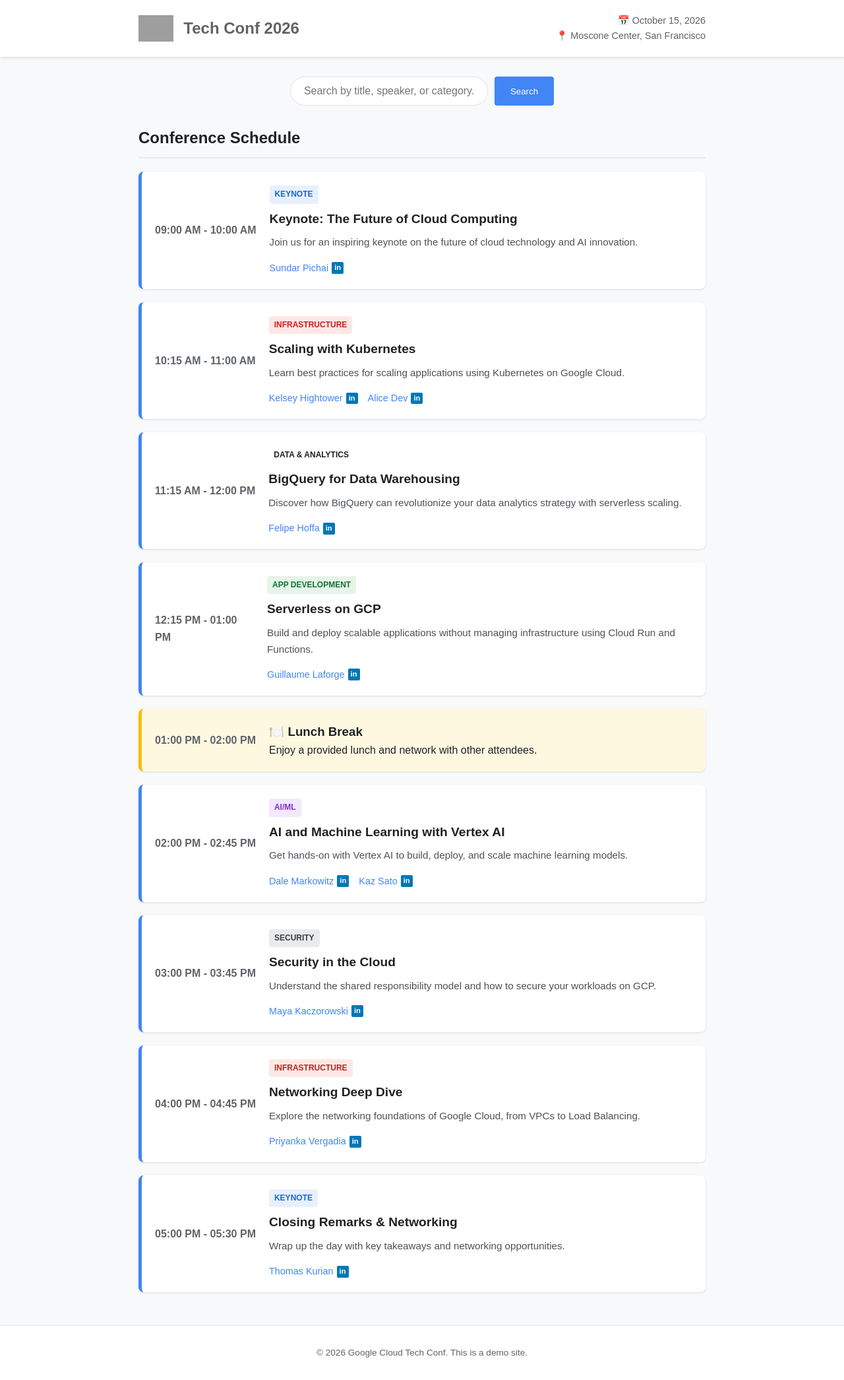
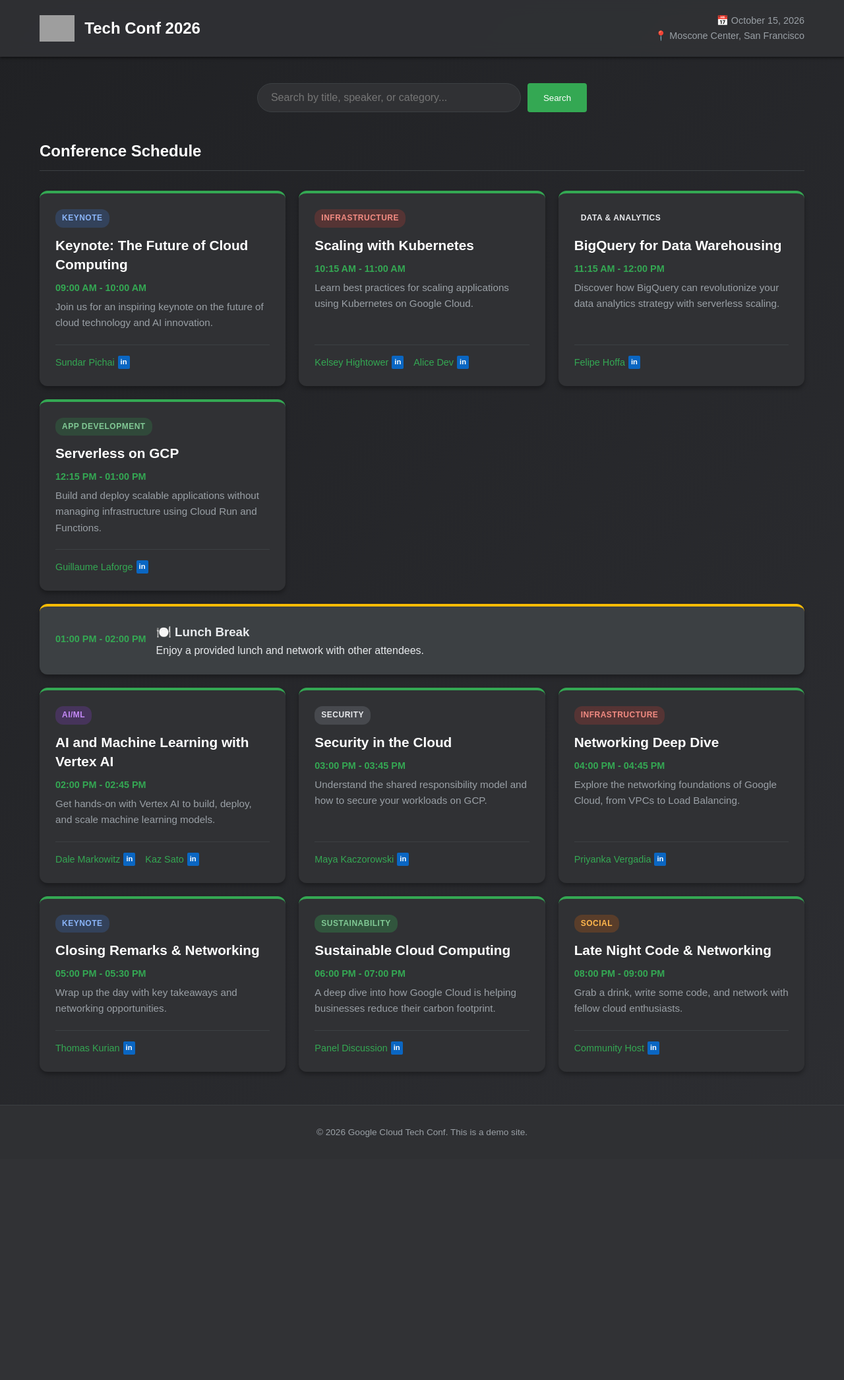
Before and after one commit to ChristopherJ78/google_cloud_conf, a Flask app: page / in a window 1280 px wide. Shown: the whole page at 66% size. After the commit the page ends 1723 px from the top, so only its background shows below. Run offline with Flask 3, Linux system fonts and the light colour scheme; some web fonts are replaced; grey boxes are pictures that could not be loaded.

Commit message:
Cambio dos

```diff
--- a/app.py
+++ b/app.py
@@ -87,6 +87,26 @@ TALKS = [
         "category": "Keynote",
         "description": "Wrap up the day with key takeaways and networking opportunities.",
         "time": "05:00 PM - 05:30 PM"
+    },
+    {
+        "id": 9,
+        "title": "Sustainable Cloud Computing",
+        "speakers": [
+            {"first_name": "Panel", "last_name": "Discussion", "linkedin": "#"}
+        ],
+        "category": "Sustainability",
+        "description": "A deep dive into how Google Cloud is helping businesses reduce their carbon footprint.",
+        "time": "06:00 PM - 07:00 PM"
+    },
+    {
+        "id": 10,
+        "title": "Late Night Code & Networking",
+        "speakers": [
+            {"first_name": "Community", "last_name": "Host", "linkedin": "#"}
+        ],
+        "category": "Social",
+        "description": "Grab a drink, write some code, and network with fellow cloud enthusiasts.",
+        "time": "08:00 PM - 09:00 PM"
     }
 ]
 
--- a/static/css/style.css
+++ b/static/css/style.css
@@ -1,13 +1,18 @@
 :root {
-    --google-blue: #4285F4;
+    --google-blue: #34A853;
+    /* Green */
     --google-red: #EA4335;
     --google-yellow: #FBBC05;
     --google-green: #34A853;
-    --google-grey: #5f6368;
-    --bg-color: #f8f9fa;
-    --card-bg: #ffffff;
-    --text-color: #202124;
-    --heading-color: #202124;
+    --google-grey: #9aa0a6;
+    --bg-color: #202124;
+    /* Dark Background */
+    --card-bg: #303134;
+    /* Dark Card */
+    --text-color: #e8eaed;
+    /* Light Text */
+    --heading-color: #ffffff;
+    --border-color: #3c4043;
 }
 
 * {
@@ -19,24 +24,28 @@
 body {
     font-family: 'Google Sans', sans-serif;
     background-color: var(--bg-color);
+    background-image: linear-gradient(135deg, #202124 0%, #2d2e32 100%);
     color: var(--text-color);
     line-height: 1.6;
+    min-height: 100vh;
 }
 
 .container {
-    max-width: 900px;
+    max-width: 1200px;
+    /* Increased max-width for grid */
     margin: 0 auto;
     padding: 0 20px;
 }
 
 /* Header */
 header {
-    background-color: var(--card-bg);
-    box-shadow: 0 2px 4px rgba(0, 0, 0, 0.1);
+    background-color: rgba(48, 49, 52, 0.95);
+    box-shadow: 0 2px 4px rgba(0, 0, 0, 0.5);
     padding: 20px 0;
     position: sticky;
     top: 0;
     z-index: 100;
+    backdrop-filter: blur(10px);
 }
 
 header .container {
@@ -57,7 +66,7 @@ header .container {
 
 .logo h1 {
     font-size: 1.5rem;
-    color: var(--google-grey);
+    color: var(--heading-color);
 }
 
 .date-location {
@@ -68,7 +77,7 @@ header .container {
 
 /* Search Section */
 .search-section {
-    margin: 30px 0;
+    margin: 40px 0;
     text-align: center;
 }
 
@@ -80,16 +89,19 @@ header .container {
 
 input[type="text"] {
     padding: 12px 20px;
-    border: 1px solid #dfe1e5;
+    background-color: var(--card-bg);
+    border: 1px solid var(--border-color);
     border-radius: 24px;
-    width: 300px;
+    width: 400px;
     font-size: 1rem;
     outline: none;
-    transition: box-shadow 0.2s;
+    color: var(--text-color);
+    transition: box-shadow 0.2s, border-color 0.2s;
 }
 
 input[type="text"]:focus {
-    box-shadow: 0 1px 6px rgba(32, 33, 36, 0.28);
+    box-shadow: 0 1px 6px rgba(0, 0, 0, 0.5);
+    border-color: var(--google-blue);
 }
 
 button {
@@ -104,7 +116,7 @@ button {
 }
 
 button:hover {
-    background-color: #3367d6;
+    background-color: #1e8e3e;
 }
 
 .clear-search {
@@ -117,15 +129,16 @@ button:hover {
 
 /* Schedule */
 .schedule h2 {
-    margin-bottom: 20px;
+    margin-bottom: 30px;
     color: var(--heading-color);
-    border-bottom: 2px solid #e8eaed;
+    border-bottom: 1px solid var(--border-color);
     padding-bottom: 10px;
 }
 
+/* Grid Layout */
 .timeline {
-    display: flex;
-    flex-direction: column;
+    display: grid;
+    grid-template-columns: repeat(auto-fit, minmax(300px, 1fr));
     gap: 20px;
     margin-bottom: 50px;
 }
@@ -133,98 +146,123 @@ button:hover {
 .talk-card,
 .lunch-break {
     background-color: var(--card-bg);
-    border-radius: 8px;
-    padding: 20px;
-    box-shadow: 0 1px 3px rgba(0, 0, 0, 0.12);
+    border-radius: 12px;
+    padding: 24px;
+    box-shadow: 0 4px 6px rgba(0, 0, 0, 0.3);
     display: flex;
-    gap: 20px;
-    border-left: 5px solid transparent;
-    transition: transform 0.2s;
+    flex-direction: column;
+    /* Stack content vertically in cards */
+    gap: 15px;
+    border-top: 4px solid var(--google-blue);
+    /* Top border instead of left */
+    border-left: none;
+    transition: transform 0.2s, box-shadow 0.2s;
 }
 
 .talk-card:hover {
-    transform: translateY(-2px);
-    box-shadow: 0 4px 6px rgba(0, 0, 0, 0.12);
+    transform: translateY(-5px);
+    box-shadow: 0 8px 12px rgba(0, 0, 0, 0.4);
+}
+
+/* Lunch Break needs to span full width or stand out */
+.lunch-break {
+    grid-column: 1 / -1;
+    /* Span all columns */
+    background-color: #3c4043;
+    /* Slightly lighter/different for distinction */
+    border-top-color: var(--google-yellow);
+    flex-direction: row;
+    align-items: center;
 }
 
 /* Category Colors */
 .tag-keynote {
-    background-color: #e8f0fe;
-    color: #1967d2;
+    background-color: rgba(66, 133, 244, 0.2);
+    color: #8ab4f8;
 }
 
 .tag-infrastructure {
-    background-color: #fce8e6;
-    color: #c5221f;
+    background-color: rgba(234, 67, 53, 0.2);
+    color: #f28b82;
 }
 
 .tag-data-analytics {
-    background-color: #fef7e0;
-    color: #ea8600;
+    background-color: rgba(251, 188, 5, 0.2);
+    color: #fdd663;
 }
 
 .tag-app-development {
-    background-color: #e6f4ea;
-    color: #137333;
+    background-color: rgba(52, 168, 83, 0.2);
+    color: #81c995;
 }
 
 .tag-aiml {
-    background-color: #f3e8fd;
-    color: #8430ce;
+    background-color: rgba(161, 66, 244, 0.2);
+    color: #c58af9;
 }
 
 .tag-security {
-    background-color: #e8eaed;
-    color: #3c4043;
+    background-color: rgba(95, 99, 104, 0.5);
+    color: #e8eaed;
 }
 
-.talk-card {
-    border-left-color: var(--google-blue);
+.tag-sustainability {
+    background-color: rgba(52, 168, 83, 0.3);
+    color: #81c995;
 }
 
-.lunch-break {
-    background-color: #fff8e1;
-    /* Light yellow for lunch */
-    border-left-color: var(--google-yellow);
-    align-items: center;
+.tag-social {
+    background-color: rgba(255, 109, 1, 0.2);
+    color: #ffb74d;
 }
 
 .time {
-    min-width: 150px;
     font-weight: bold;
-    color: var(--google-grey);
+    color: var(--google-blue);
+    font-size: 0.9rem;
     display: flex;
     align-items: center;
+    margin-bottom: 5px;
 }
 
 .content {
     flex-grow: 1;
+    display: flex;
+    flex-direction: column;
 }
 
 .category {
-    display: inline-block;
-    padding: 4px 8px;
-    border-radius: 4px;
+    align-self: flex-start;
+    padding: 4px 10px;
+    border-radius: 12px;
     font-size: 0.75rem;
     font-weight: bold;
     text-transform: uppercase;
-    margin-bottom: 8px;
+    margin-bottom: 12px;
+    letter-spacing: 0.5px;
 }
 
 .talk-card h3 {
-    margin-bottom: 8px;
-    font-size: 1.2rem;
+    margin-bottom: 10px;
+    font-size: 1.3rem;
+    color: var(--heading-color);
+    line-height: 1.4;
 }
 
 .description {
     font-size: 0.95rem;
-    color: #4d5156;
-    margin-bottom: 15px;
+    color: var(--google-grey);
+    margin-bottom: 20px;
+    flex-grow: 1;
 }
 
 .speakers {
     display: flex;
     gap: 15px;
+    margin-top: auto;
+    /* Push to bottom */
+    padding-top: 15px;
+    border-top: 1px solid var(--border-color);
 }
 
 .speaker {
@@ -239,13 +277,14 @@ button:hover {
 
 .speaker:hover {
     text-decoration: underline;
+    color: #81c995;
 }
 
 .linkedin-icon {
-    background-color: #0077b5;
+    background-color: #0a66c2;
     color: white;
     font-size: 0.7rem;
-    padding: 0 4px;
+    padding: 1px 4px;
     border-radius: 2px;
     font-weight: bold;
 }
@@ -262,8 +301,9 @@ footer {
     padding: 30px 0;
     color: var(--google-grey);
     font-size: 0.85rem;
-    border-top: 1px solid #e8eaed;
-    background-color: var(--card-bg);
+    border-top: 1px solid var(--border-color);
+    background-color: rgba(48, 49, 52, 0.95);
+    margin-top: auto;
 }
 
 /* Responsive */
@@ -278,15 +318,18 @@ footer {
         text-align: center;
     }
 
-    .talk-card,
     .lunch-break {
         flex-direction: column;
+        text-align: center;
         gap: 10px;
     }
 
-    .time {
-        min-width: auto;
-        color: var(--google-blue);
-        font-size: 0.9rem;
+    .input[type="text"] {
+        width: 100%;
+    }
+
+    .search-form {
+        flex-direction: column;
+        align-items: center;
     }
 }
--- a/templates/index.html
+++ b/templates/index.html
@@ -52,12 +52,12 @@
                 {% endif %}
 
                 <div class="talk-card">
-                    <div class="time">{{ talk.time }}</div>
                     <div class="content">
                         <span
                             class="category tag-{{ talk.category | lower | replace(' ', '-') | replace('&', '') | replace('/', '') }}">{{
                             talk.category }}</span>
                         <h3>{{ talk.title }}</h3>
+                        <div class="time">{{ talk.time }}</div>
                         <p class="description">{{ talk.description }}</p>
                         <div class="speakers">
                             {% for speaker in talk.speakers %}
```
